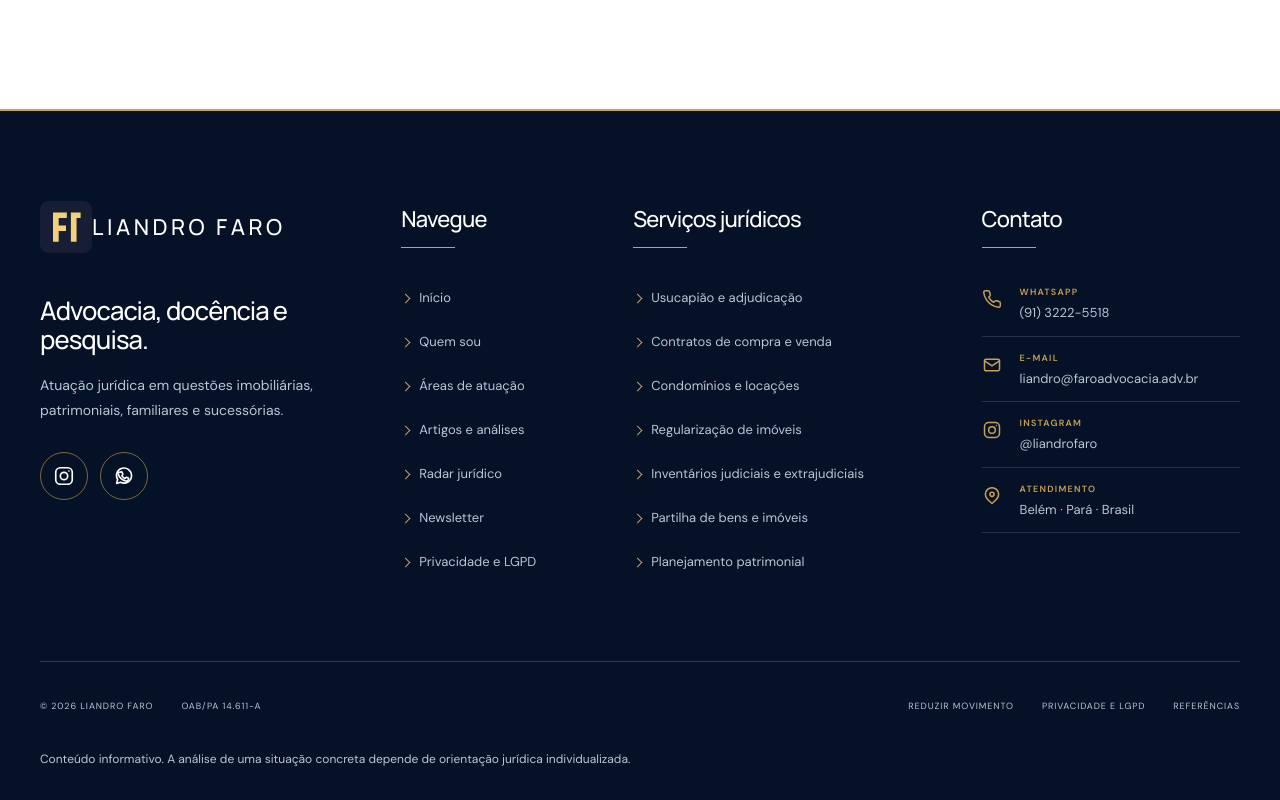
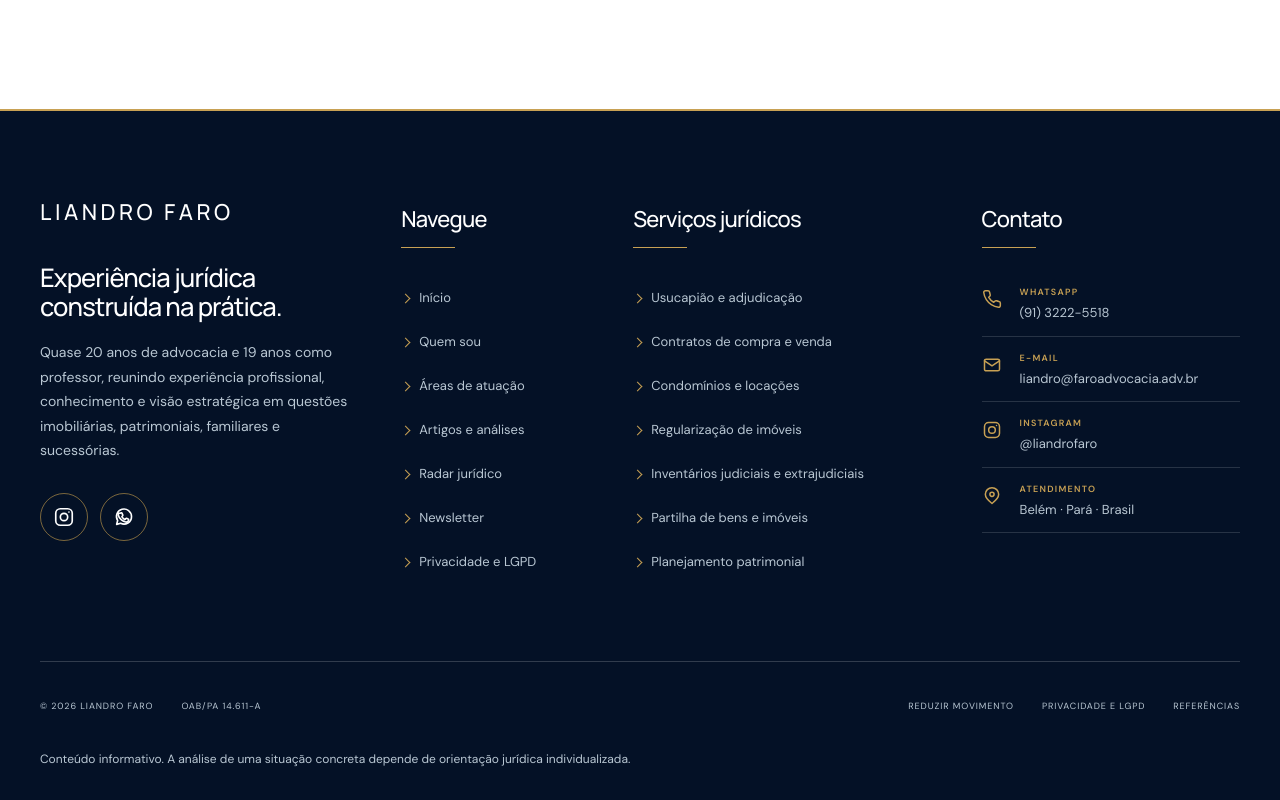
Before and after one commit to liandrofaro-rgb/entrelinhas-imobiliarias, a plain HTML site: page dist/noticia-inventariante-removido-lawfare-patrimonial-alugueis-goias.html in a window 1280 px wide. Shown: the part 4809-5609 px from the top of the page. Drawn offline with Linux system fonts and the light colour scheme.

Commit message:
Apply footer copy to latest news pages

```diff
--- a/dist/noticia-inventariante-removido-lawfare-patrimonial-alugueis-goias.html
+++ b/dist/noticia-inventariante-removido-lawfare-patrimonial-alugueis-goias.html
@@ -121,11 +121,10 @@
   <div class="footer-grid wrap">
     <section class="footer-intro" aria-labelledby="footer-intro-title">
       <a class="footer-wordmark" href="index.html" aria-label="Liandro Faro — página inicial">
-        <img src="favicon.svg" width="52" height="52" alt="">
         <span>Liandro Faro</span>
       </a>
-      <h2 id="footer-intro-title">Advocacia, docência e pesquisa.</h2>
-      <p>Atuação jurídica em questões imobiliárias, patrimoniais, familiares e sucessórias.</p>
+      <h2 id="footer-intro-title">Experiência jurídica construída na prática.</h2>
+      <p>Quase 20 anos de advocacia e 19 anos como professor, reunindo experiência profissional, conhecimento e visão estratégica em questões imobiliárias, patrimoniais, familiares e sucessórias.</p>
       <div class="footer-socials" aria-label="Redes e contato">
         <a href="https://www.instagram.com/liandrofaro/" target="_blank" rel="noopener" aria-label="Instagram de Liandro Faro">
           <svg class="footer-social-icon" aria-hidden="true"><use href="footer-icons.svg#icon-instagram"></use></svg>
```
Also changed, not shown: dist/noticia-partilha-imovel-ex-companheiros-venda-direitos-possessorios.html (+2 -3 lines), dist/noticia-stj-herdeira-embargos-execucao-pais-falecidos-vista.html (+2 -3 lines), dist/noticia-stj-usucapiao-nome-dominio-internet-vista.html (+2 -3 lines), dist/noticia-tjgo-condominio-vicios-construtivos-pericia-devedoras.html (+2 -3 lines).
